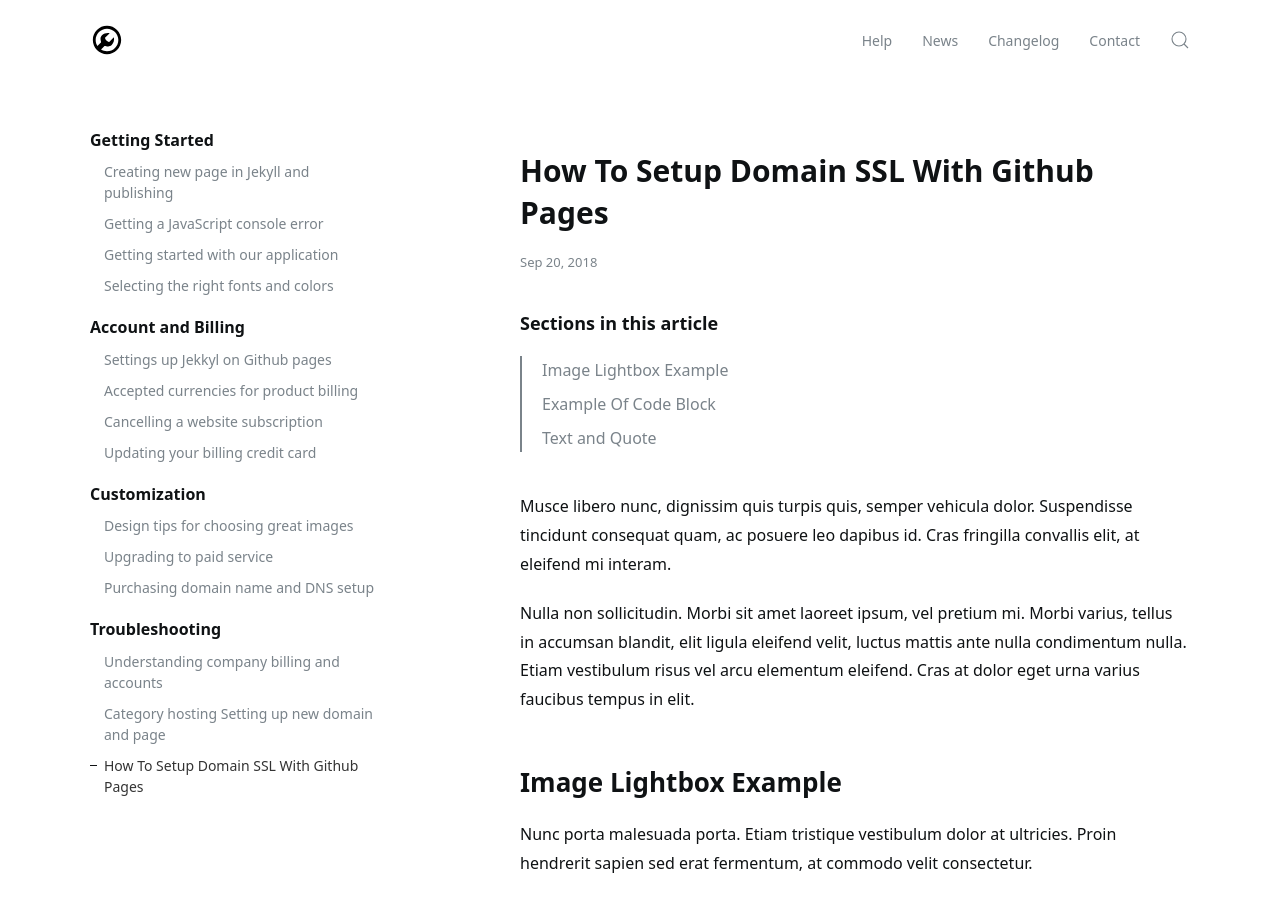
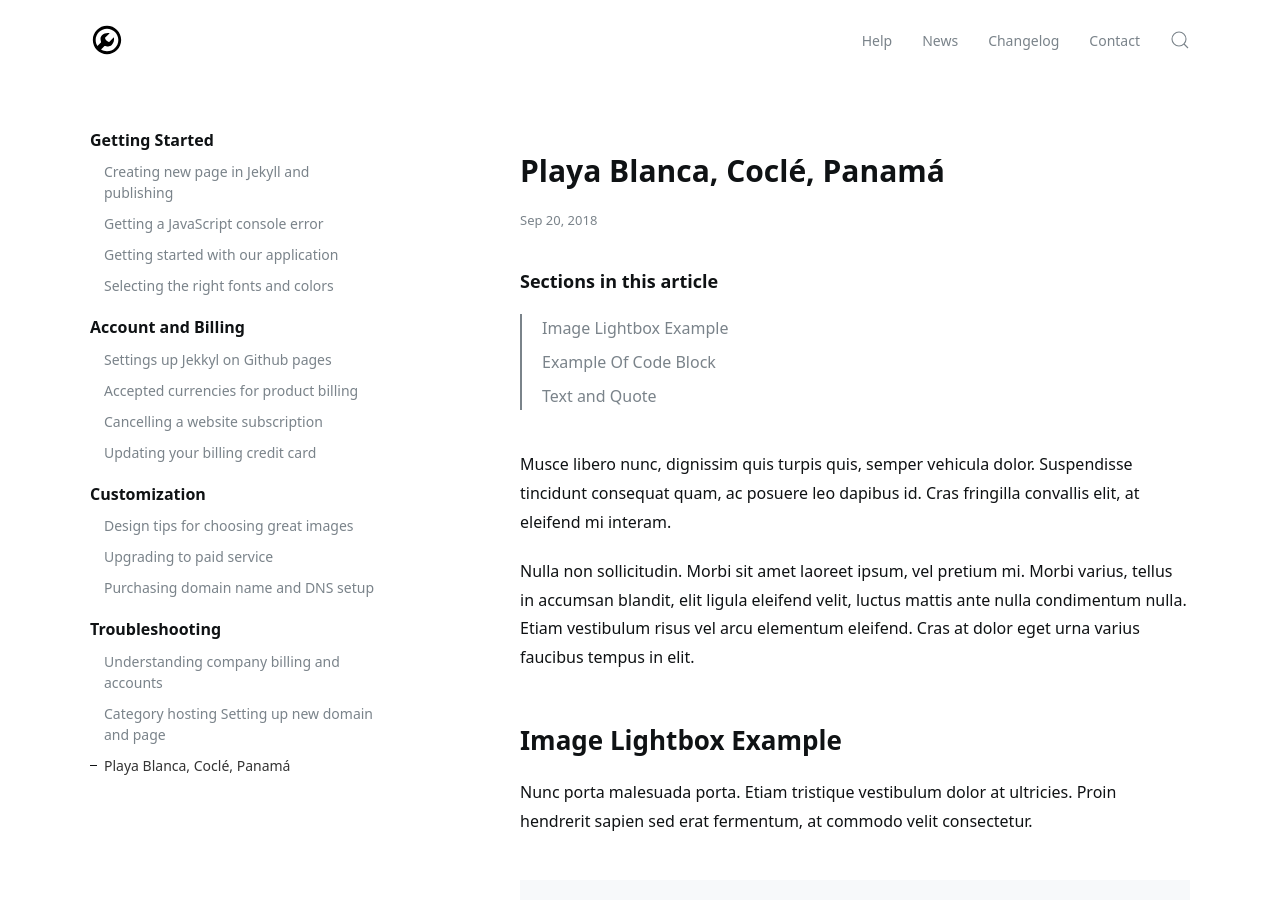
Before and after one commit to jelmii/jelmii.github.io, a Jekyll site: the page built from _docs/assets.md, in a window 1280 px wide and 900 px high. Built offline with Jekyll 4.4.1, drawn with Linux system fonts in a browser that asks for light colours.

Commit message:
Update assets.md

```diff
--- a/_docs/assets.md
+++ b/_docs/assets.md
@@ -1,6 +1,6 @@
 ---
 layout: doc
-title: How To Setup Domain SSL With Github Pages
+title: Playa Blanca, Coclé, Panamá
 categories: [Getting Started, Troubleshooting]
 author: John Black
 tags: featured
```
